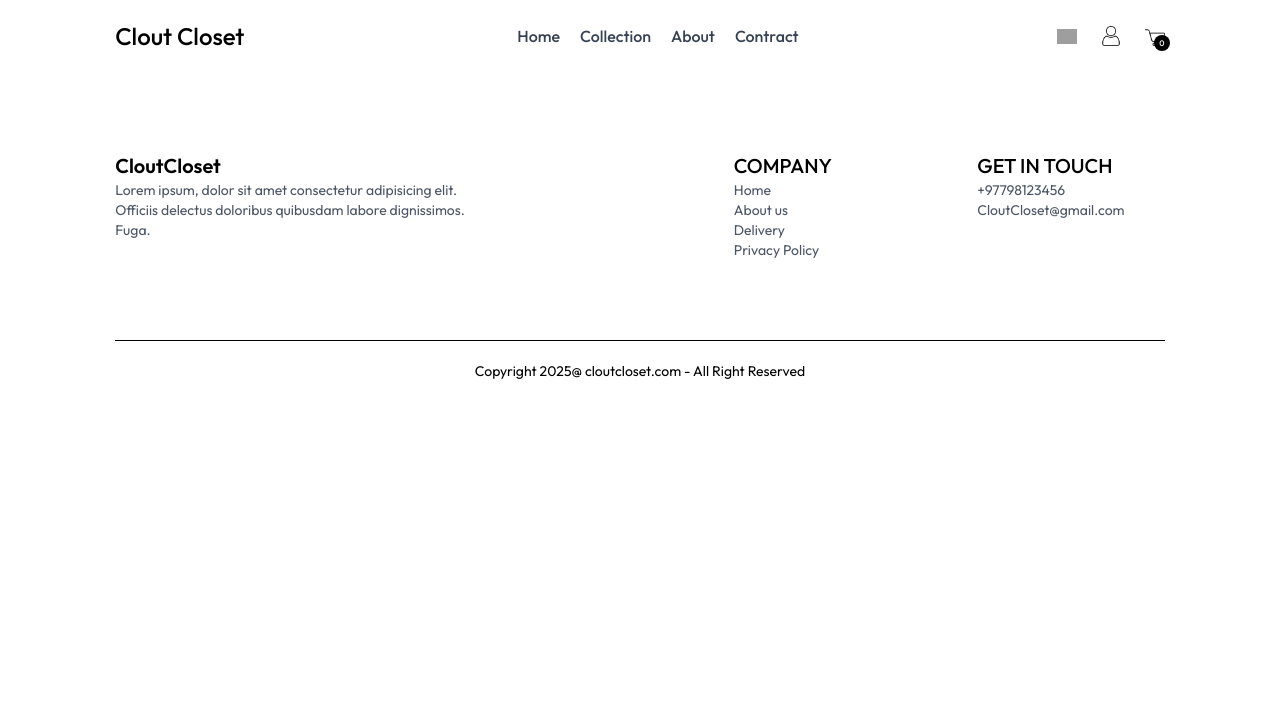
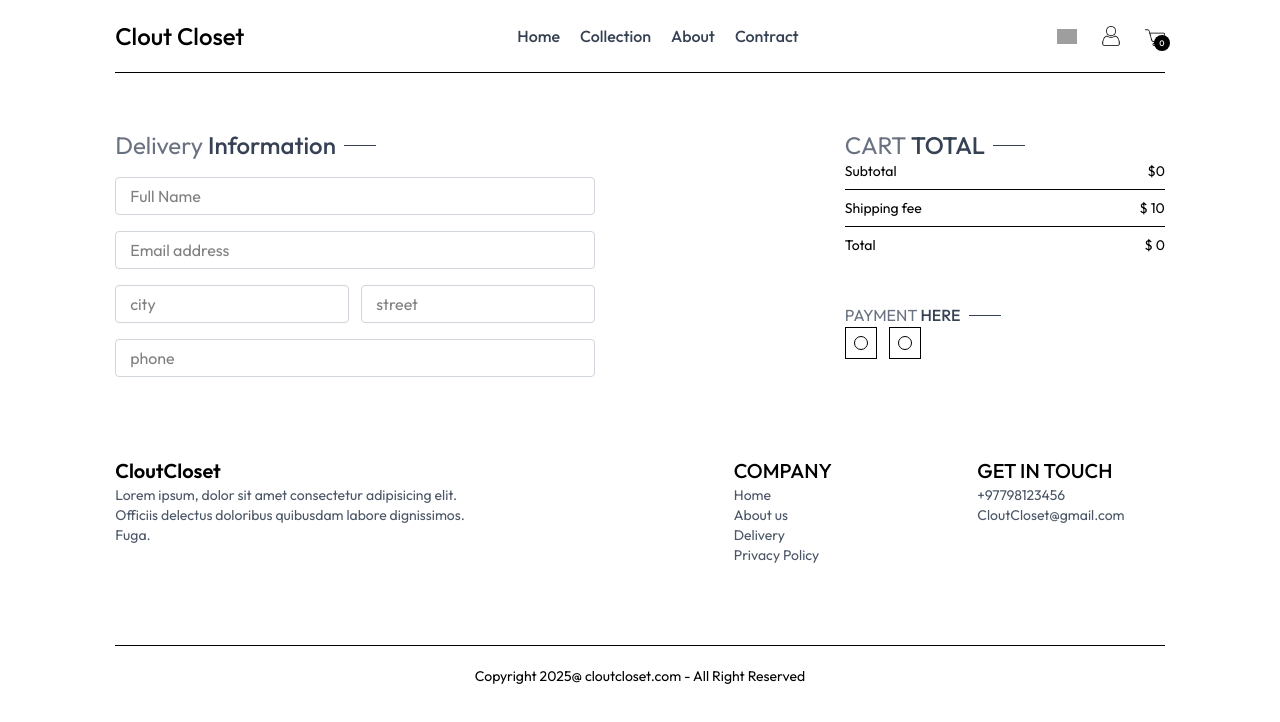
Before and after one commit to Darshan801/cloutcloset, a React (Vite) app: page /placeorder in a window 1280 px wide. Shown: the top 722 px of the page. Built offline with nearby package versions, Linux system fonts and the light colour scheme; grey boxes are pictures that could not be loaded.

Commit message:
placeorder.jsx

```diff
--- a/src/assets/assets.js
+++ b/src/assets/assets.js
@@ -52,7 +52,7 @@ export const assets={
     model5,
     model6,
     model7,
-    model8
+    model8,
 }
 
 
--- /dev/null
+++ b/src/components/CartTotal.jsx
@@ -0,0 +1,35 @@
+import React, { useContext } from 'react'
+import { ShopContext } from '../context/ShopContext'
+import Title from './Title'
+
+const CartTotal = () => {
+
+    const{ currency, delivery_fee, getCartAmount}=useContext(ShopContext)
+  return (
+    <div className='w-full'>
+        <div className='text-2xl'>
+            <Title text1={'CART'} text2={'TOTAL'}/>
+        </div>
+        <div className='flex flex-col gap-2 mt-2 text-sm'>
+            <div className='flex justify-between'>
+                <p>Subtotal</p>
+                <p>{currency}{getCartAmount()}</p>
+            </div>
+            <hr />
+            <div className='flex justify-between'>
+                <p>Shipping fee</p>
+                <p>{currency} {delivery_fee}</p>
+
+            </div>
+            <hr />
+            <div className='flex justify-between'>
+                <p>Total</p>
+                <p>{currency} {getCartAmount() == 0 ? 0 : getCartAmount()+delivery_fee}</p>
+
+            </div>
+        </div>
+    </div>
+  )
+}
+
+export default CartTotal
--- a/src/context/ShopContext.jsx
+++ b/src/context/ShopContext.jsx
@@ -1,6 +1,7 @@
 import { createContext, useEffect, useState } from "react";
 import { products } from "../assets/assets";
 import { toast } from "react-toastify";
+import { useNavigate } from "react-router";
 
  export const ShopContext = createContext();
  const ShopContextProvider=(props)=>{
@@ -9,6 +10,7 @@ import { toast } from "react-toastify";
     const[search,setSearch]=useState('');
     const[showSearch,setShowSearch]=useState(false);
     const[cartItems,setCartItems]=useState({});
+    const navigate=useNavigate()
 
 
     const addToCart = async(itemId,size)=>{
@@ -63,13 +65,29 @@ import { toast } from "react-toastify";
     //     console.log(cartItems)
     // },[cartItems])
 
+    const getCartAmount = () =>{
+        let totalAmount=0;
+        for(const items in cartItems){
+            let itemInfo=products.find((product)=>product._id === items);
+            for(const item in cartItems[items]){
+                try {
+                    if(cartItems[items][item]>0){
+                        totalAmount+=itemInfo.price * cartItems[items][item]
+                    }
+                } catch (error) {
 
+                }
+            }
+        }
+        return totalAmount;
+    }
 
     const value={
         products, currency, delivery_fee,
         search,setSearch,showSearch,setShowSearch,
         cartItems,setCartItems,addToCart,
-        getCartCount,updateQuantity
+        getCartCount,updateQuantity,
+        getCartAmount,navigate
     }
 
     return(
--- a/src/index.css
+++ b/src/index.css
@@ -23,7 +23,12 @@
 .mt-20 {
   margin-top: calc(var(--spacing) * 20) /* 5rem = 80px */;
 }
-
+.my-8 {
+  margin-block: calc(var(--spacing) * 8) /* 2rem = 32px */;
+}
+.mt-12 {
+  margin-top: calc(var(--spacing) * 12) /* 3rem = 48px */;
+}
 
 
 a.active hr{
--- a/src/pages/Cart.jsx
+++ b/src/pages/Cart.jsx
@@ -2,11 +2,12 @@ import React, { useContext, useEffect, useState } from 'react'
 import { ShopContext } from '../context/ShopContext'
 import Title from '../components/Title';
 import { assets } from '../assets/assets';
+import CartTotal from '../components/CartTotal';
 
 
 const Cart = () => {
 
-  const{ products , currency , cartItems ,updateQuantity}= useContext(ShopContext);
+  const{ products , currency , cartItems ,updateQuantity, navigate}= useContext(ShopContext);
   const [cartData,setCartData]=useState([]);
 
   useEffect(()=>{
@@ -62,6 +63,14 @@ const Cart = () => {
           )
         })
         }
+        <div className='flex justify-end my-20'>
+          <div className='w-full sm:w-[450px]'>
+            <CartTotal/>
+            <div className='w-full text-end'>
+              <button onClick={()=>navigate('/placeorder')} className='bg-black text-white text-sm my-8 px-8 py-3'>Pay here</button>
+            </div>
+          </div>
+        </div>
       </div>
     </div>
   )
--- a/src/pages/PlaceOrder.jsx
+++ b/src/pages/PlaceOrder.jsx
@@ -1,8 +1,51 @@
 import React from 'react'
+import Title from '../components/Title'
+import CartTotal from '../components/CartTotal'
+import { assets } from '../assets/assets'
 
 const PlaceOrder = () => {
   return (
-    <div>
+    <div className='flex flex-col sm:flex-row justify-between gap-4 pt-5 sm:pt-14 minlh-[80vh] border-t'>
+      {/* --------------left side--------------- */}
+      <div className='flex flex-col gap-4 w-full sm:max-w-[480px]'>
+          <div className='text-xl sm:text-2xl my-3'>
+            <Title text1={'Delivery'} text2={'Information'}/>
+          </div>
+          {/* <div className='flex gap-3'>
+              <input className='border border-gray-300 rounded py-1.5 px-3.5 w-full' type="text" placeholder='FullName'/>
+          </div> */}
+          <input className='border border-gray-300 rounded py-1.5 px-3.5 w-full' type="text" placeholder='Full Name'/>
+          <input className='border border-gray-300 rounded py-1.5 px-3.5 w-full' type="email" placeholder='Email address'/>
+          <div className='flex gap-3'>
+              <input className='border border-gray-300 rounded py-1.5 px-3.5 w-full' type="text" placeholder='city'/>
+              <input className='border border-gray-300 rounded py-1.5 px-3.5 w-full' type="text" placeholder='street'/>
+          </div>
+              <input className='border border-gray-300 rounded py-1.5 px-3.5 w-full' type="number" placeholder='phone'/>
+      </div>
+
+      {/* ----------------right side---------------- */}
+      <div className='mt-8'>
+        <div className='mt-8 min-w-80'>
+          <CartTotal/>
+        </div>
+
+        <div className='mt-12'>
+          <Title text1={'PAYMENT'} text2={'HERE'}/>
+          {/*------------ payment selection --------------*/}
+          <div className='flex gap-3 flex-col lg:flex-row'>
+            <div className='flex items-center gap-3 border p-2 cursor-pointer'>
+              <p className={`min-w-3.5 h-3.5 border rounded-full`}></p>
+              {/* <img className='h-5 mx-4' src={assets.esewa_icon} alt="" /> */}
+            </div>
+
+            <div className='flex items-center gap-3 border p-2 cursor-pointer'>
+              <p className={`min-w-3.5 h-3.5 border rounded-full`}></p>
+              {/* <img className='h-5 mx-4' src={assets.khalti_logo} alt="" /> */}
+            </div>
+
+          </div>
+        </div>
+      </div>
 
     </div>
   )
```
Also changed, not shown: src/assets/esewa_logo.png (added), src/assets/khalti_logo.png (added).
